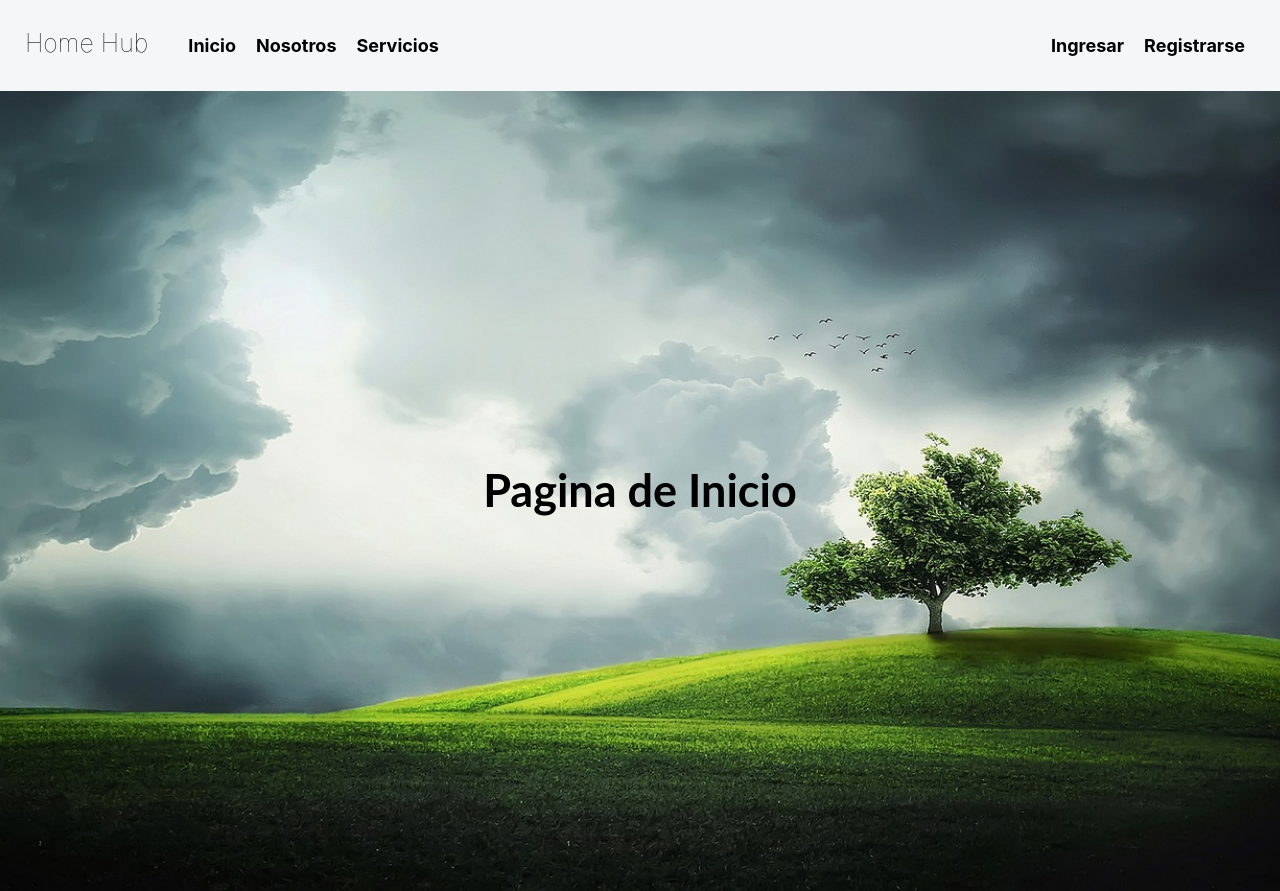
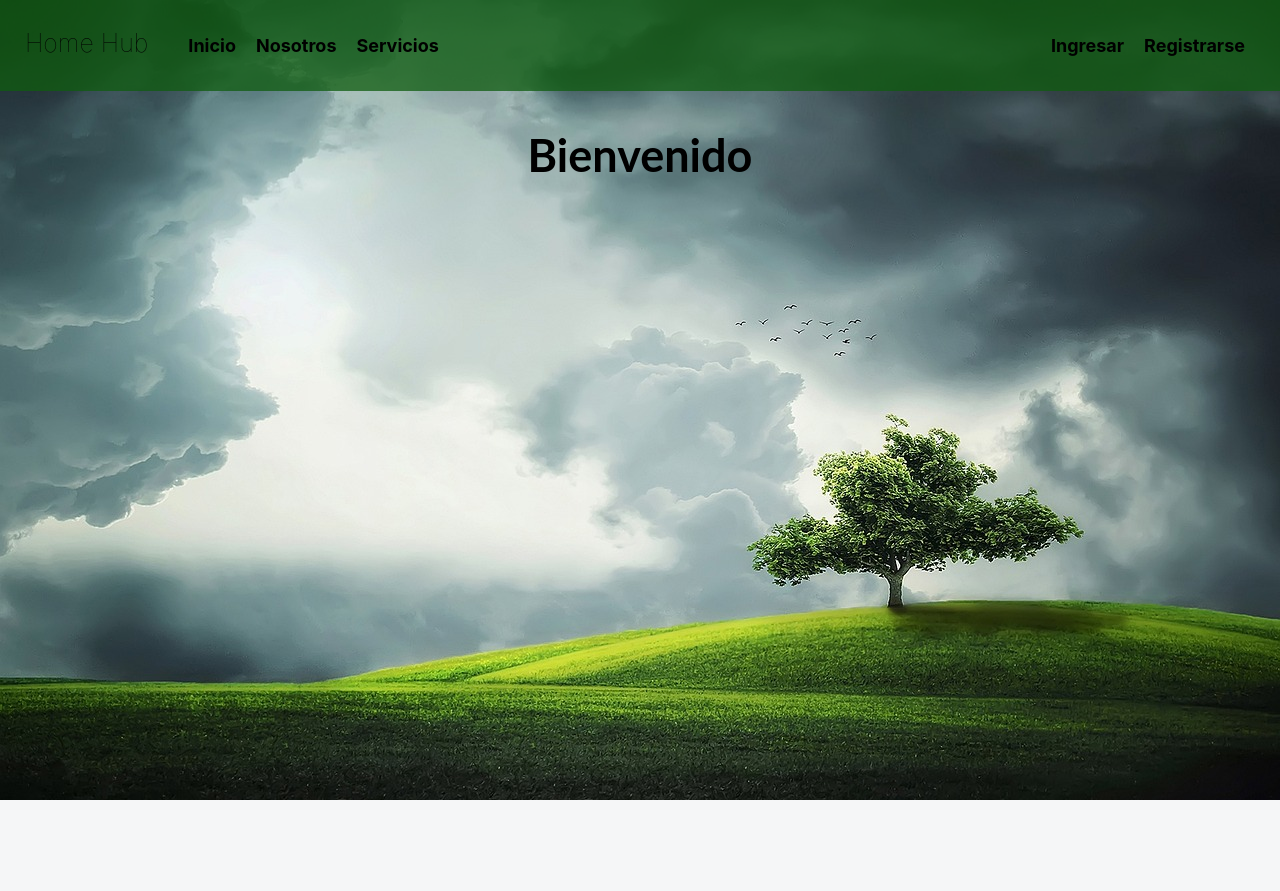
Before and after one commit to KerryAndres1974/HomeHubFront, a React (Create React App) app: page / in a window 1280 px wide. After the commit the page ends 800 px from the top, so only its background shows below. Built offline with nearby package versions, Linux system fonts and the light colour scheme.

Commit message:
arreglos página principal

```diff
--- a/src/App.css
+++ b/src/App.css
@@ -24,11 +24,14 @@ h1 {
 
 .InicioLobby {
 
-    min-height: 100vh;
     display: flex;
     flex-wrap: wrap;
-    align-items: center;
+    align-items: top;
     justify-content: center;
     text-align: center;
 
 }
+
+.navegador {
+    background-color: rgba(15, 92, 15, 0.753);
+}
--- a/src/paginas/Home.jsx
+++ b/src/paginas/Home.jsx
@@ -6,7 +6,7 @@ function Home() {
     <div>
       <Encabezado />
         <div className='InicioLobby'>
-          <h1>Pagina de Inicio</h1>
+          <h1>Bienvenido</h1>
         </div>
     </div>
   );
```
